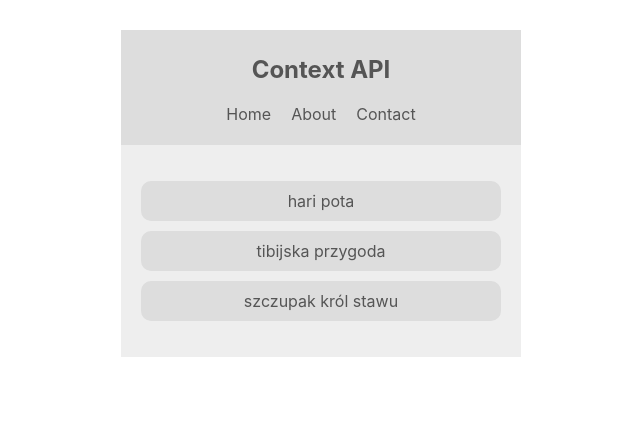
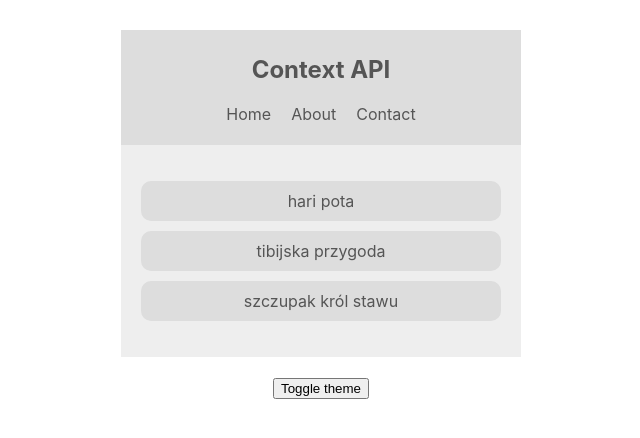
Before and after one commit to coding-tree/tutorials-review, a React (Create React App) app in the folder react/context-api/: page / in a window 1280 px wide. Shown: the top 438 px of the page, without its empty margins (319-959 px from the left). Built offline with nearby package versions, Linux system fonts and the light colour scheme.

Commit message:
odcinek 6, przekazanie funkcji zmieniajacej context do komponentu

```diff
--- a/react/context-api/src/App.js
+++ b/react/context-api/src/App.js
@@ -3,6 +3,7 @@
 import "./App.css";
 import BookList from "./components/BookList";
 import ThemeContextProvider from "./contexts/ThemeContext";
+import ThemeToggle from "./components/ThemeToggle";
 
 const App = props => {
   return (
@@ -10,6 +11,7 @@
       <ThemeContextProvider>
         <Navbar />
         <BookList />
+        <ThemeToggle />
       </ThemeContextProvider>
     </div>
   );
--- /dev/null
+++ b/react/context-api/src/components/ThemeToggle.js
@@ -0,0 +1,12 @@
+import React, { Component } from "react";
+import { ThemeContext } from "../contexts/ThemeContext";
+
+class ThemeToggle extends Component {
+  static contextType = ThemeContext;
+  render() {
+    const { toggleTheme } = this.context;
+    return <button onClick={toggleTheme}>Toggle theme</button>;
+  }
+}
+
+export default ThemeToggle;
--- a/react/context-api/src/contexts/ThemeContext.js
+++ b/react/context-api/src/contexts/ThemeContext.js
@@ -16,9 +16,14 @@
       bg: "#555"
     }
   };
+  toggleTheme = () => {
+    this.setState({ isLightTheme: !this.state.isLightTheme });
+  };
   render() {
     return (
-      <ThemeContext.Provider value={{ ...this.state }}>
+      <ThemeContext.Provider
+        value={{ ...this.state, toggleTheme: this.toggleTheme }}
+      >
         {this.props.children}
       </ThemeContext.Provider>
     );
```
Also changed, not shown: 1 other file (tests, documents, lock files or other folders).
